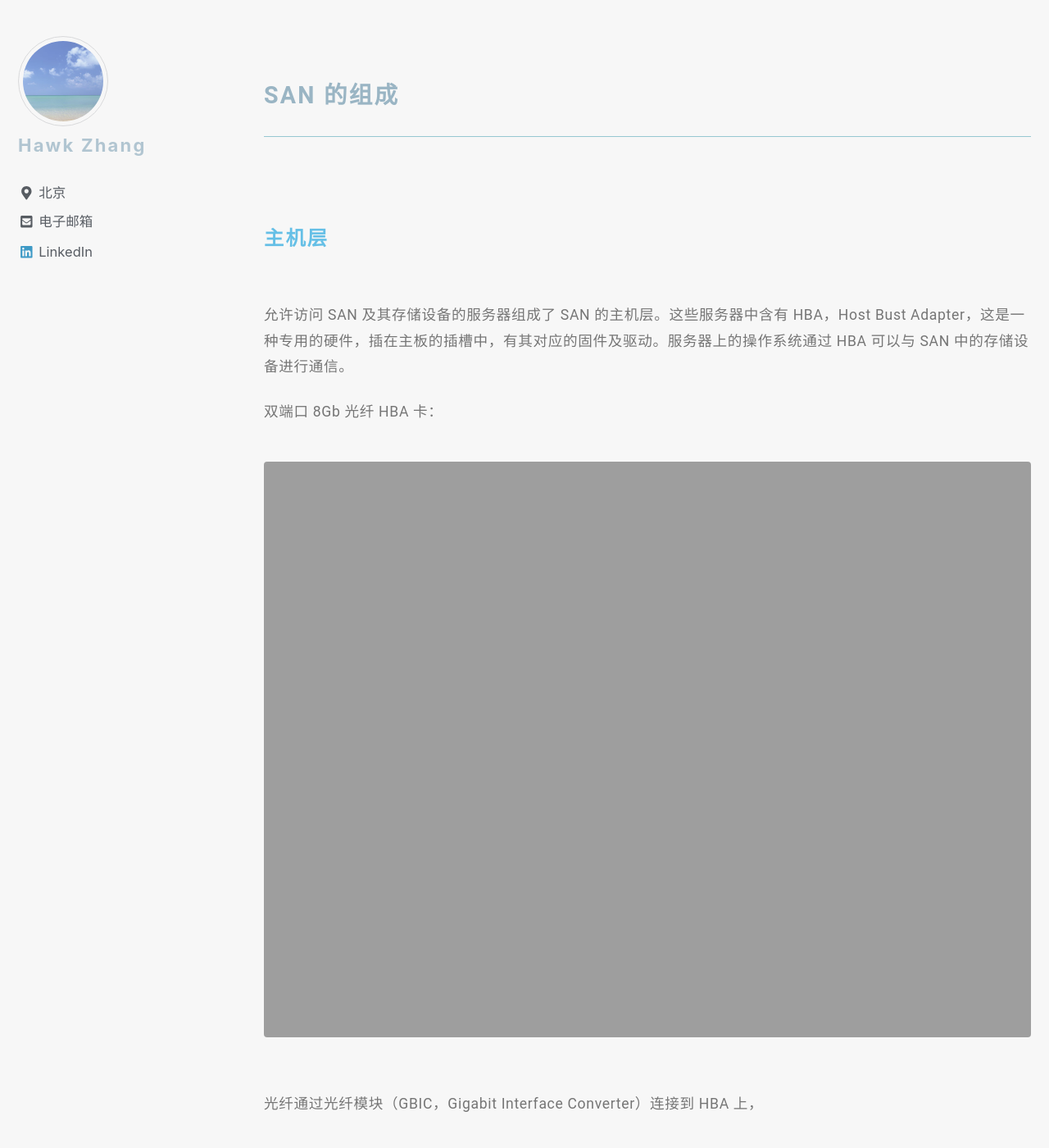
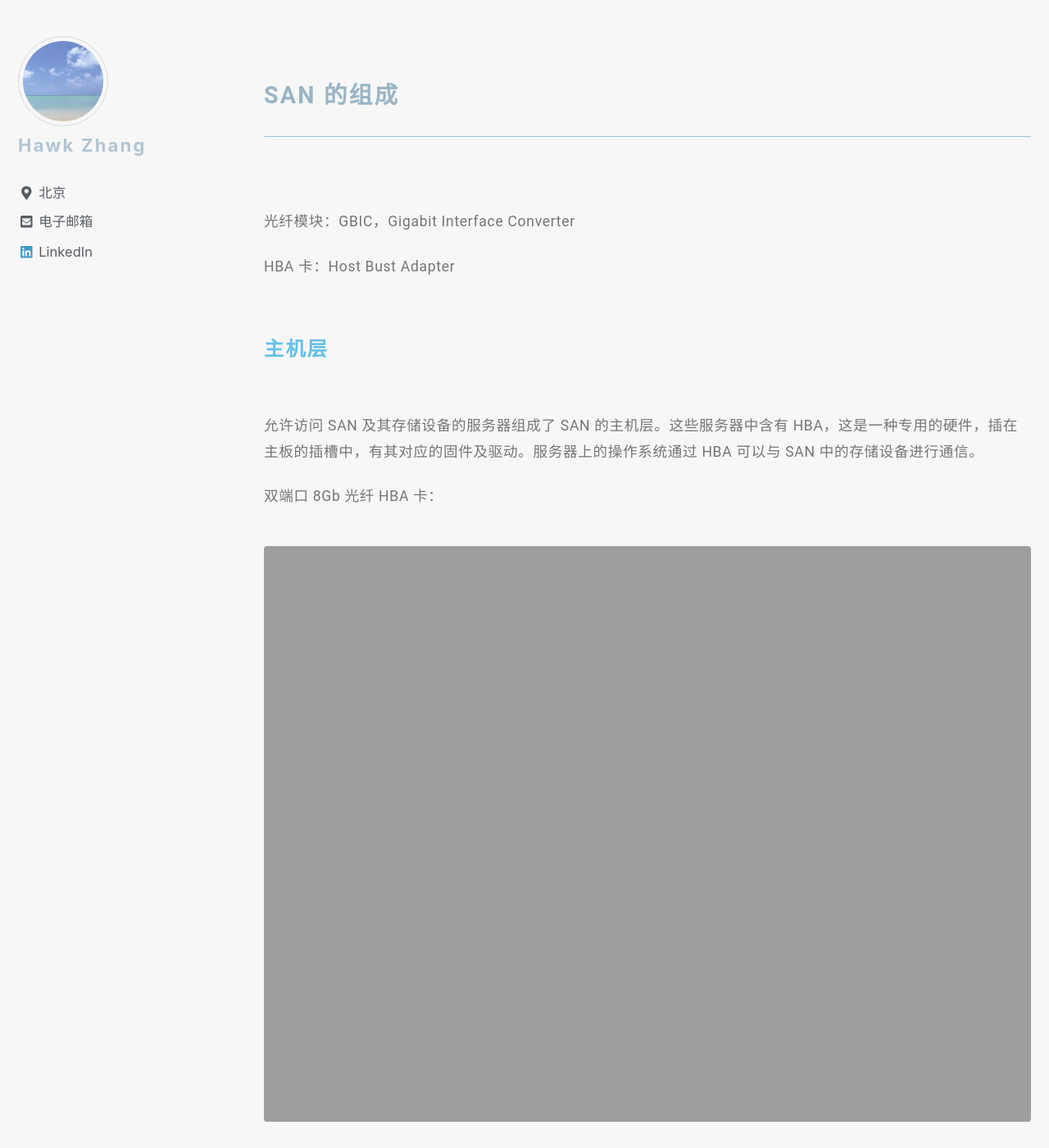
Before and after one commit to narru888/linotes_note, a Jekyll site: the page built from _posts/storage/2018-03-01-das.nas.san.md, in a window 1280 px wide and 1400 px high, scrolled down 11540 px. Shown: the whole window at 82% size. Built offline with Jekyll 4.4.1, drawn with Linux system fonts in a browser that asks for light colours; nearby versions of some CDN libraries; a script that is not in the unit is left out; some of the changed lines change nothing that is shown.

Commit message:
update on 2018-11-21 19:38:01 CST

```diff
--- a/_posts/storage/2018-03-01-das.nas.san.md
+++ b/_posts/storage/2018-03-01-das.nas.san.md
@@ -215,17 +215,19 @@
 
 ### SAN 的组成
 
+光纤模块：GBIC，Gigabit Interface Converter
 
+HBA 卡：Host Bust Adapter
 
 #### 主机层
 
-允许访问 SAN 及其存储设备的服务器组成了 SAN 的主机层。这些服务器中含有 HBA，Host Bust Adapter，这是一种专用的硬件，插在主板的插槽中，有其对应的固件及驱动。服务器上的操作系统通过 HBA 可以与 SAN 中的存储设备进行通信。
+允许访问 SAN 及其存储设备的服务器组成了 SAN 的主机层。这些服务器中含有 HBA，这是一种专用的硬件，插在主板的插槽中，有其对应的固件及驱动。服务器上的操作系统通过 HBA 可以与 SAN 中的存储设备进行通信。
 
 双端口 8Gb 光纤 HBA 卡：
 
 {% include figure image_path="/assets/images/FC_HBA.jpg" alt="双端口 8Gb 光纤 HBA 卡" %}
 
-光纤通过光纤模块（GBIC，Gigabit Interface Converter）连接到 HBA 上，
+光纤通过光纤模块连接到 HBA 上，
 
 
 
```
